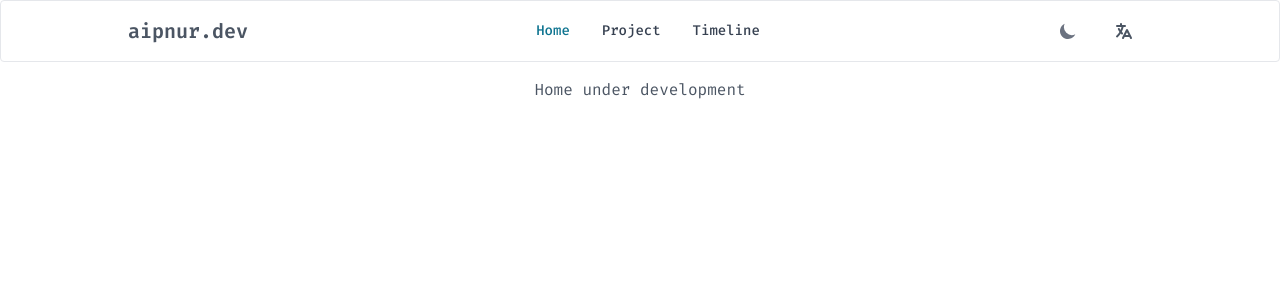
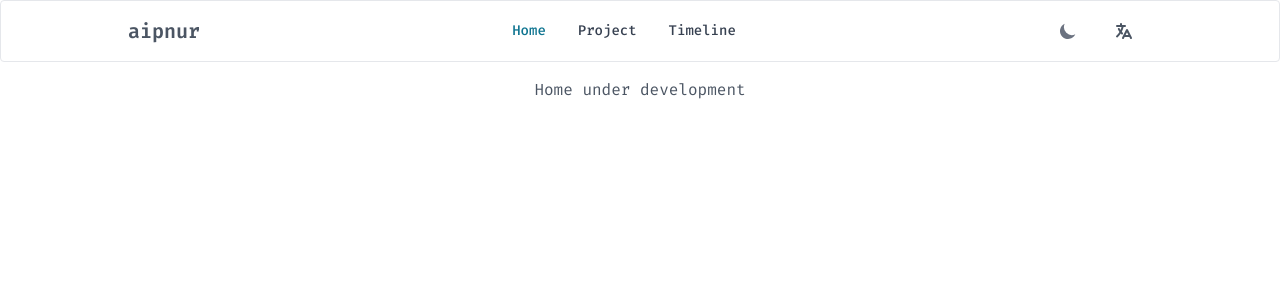
Before and after one commit to aipnurhayadi/aipnurhayadi.github.io, a Next.js app: page /en in a window 1280 px wide. Shown: the top 300 px of the page. Built offline with nearby package versions, Linux system fonts and the light colour scheme.

Commit message:
fix: Perbaikan title aipnur.dev -> aipnur

```diff
--- a/src/app/[locale]/layout.tsx
+++ b/src/app/[locale]/layout.tsx
@@ -20,7 +20,7 @@ import { useTranslations } from "next-intl";
 const firacode = Fira_Code({ subsets: ["latin"] });
 
 export const metadata: Metadata = {
-  title: "aipnur.dev",
+  title: "aipnur",
   description: "Selamat datang di situs web kami",
 };
 
@@ -55,7 +55,7 @@ export default function RootLayout({
           <NavbarToggle />
           <NavbarBrand as={Link} href="/">
             <span className="self-center whitespace-nowrap text-xl font-semibold dark:text-white">
-              aipnur.dev
+              aipnur
             </span>
           </NavbarBrand>
           <div className="flex md:order-2">
```
